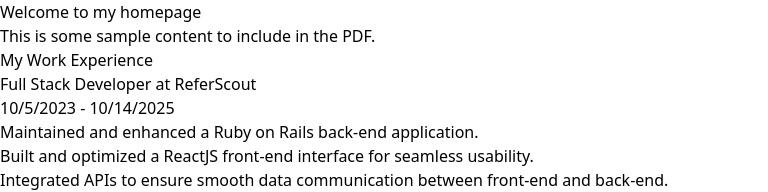
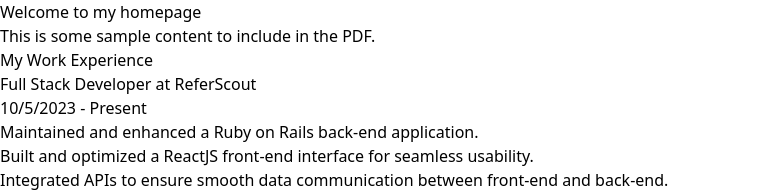
Before and after one commit to BosEriko/boseriko.com, a Next.js app: page / in a window 1280 px wide. Shown: the top 192 px of the page, without its empty margins (0-768 px from the left). Built offline with nearby package versions, Linux system fonts and the light colour scheme.

Commit message:
Feature: Add Present Boolean Value to Experience

```diff
--- a/app/page.tsx
+++ b/app/page.tsx
@@ -54,7 +54,9 @@
             </h2>
             <p>
               {new Date(job.date.start).toLocaleDateString()} -{" "}
-              {new Date(job.date.end).toLocaleDateString()}
+              {job.active
+                ? "Present"
+                : new Date(job.date.end).toLocaleDateString()}
             </p>
             <ul>
               {job.responsibilities.map((task, i) => (
--- a/data/experience.json
+++ b/data/experience.json
@@ -7,6 +7,7 @@
       "end": 1760428800000
     },
     "location": "Remote",
+    "active": true,
     "responsibilities": [
       "Maintained and enhanced a Ruby on Rails back-end application.",
       "Built and optimized a ReactJS front-end interface for seamless usability.",
@@ -22,6 +23,7 @@
       "end": 1696464000000
     },
     "location": "Remote",
+    "active": false,
     "responsibilities": [
       "Maintained and expanded a Ruby on Rails project for marketing solutions.",
       "Migrated the system from a full-stack Rails app to a Rails + ReactJS hybrid.",
@@ -37,6 +39,7 @@
       "end": 1584086400000
     },
     "location": "Philippines",
+    "active": false,
     "responsibilities": [
       "Built new modules for the Inventory Management System using Ruby on Rails.",
       "Created custom dashboards to present thousands of data points as graphs and charts.",
@@ -52,6 +55,7 @@
       "end": 1553846400000
     },
     "location": "Philippines",
+    "active": false,
     "responsibilities": [
       "Designed and maintained Talkpush’s website with a focus on SEO and performance.",
       "Developed new features for the company's main application using Ruby on Rails.",
```
